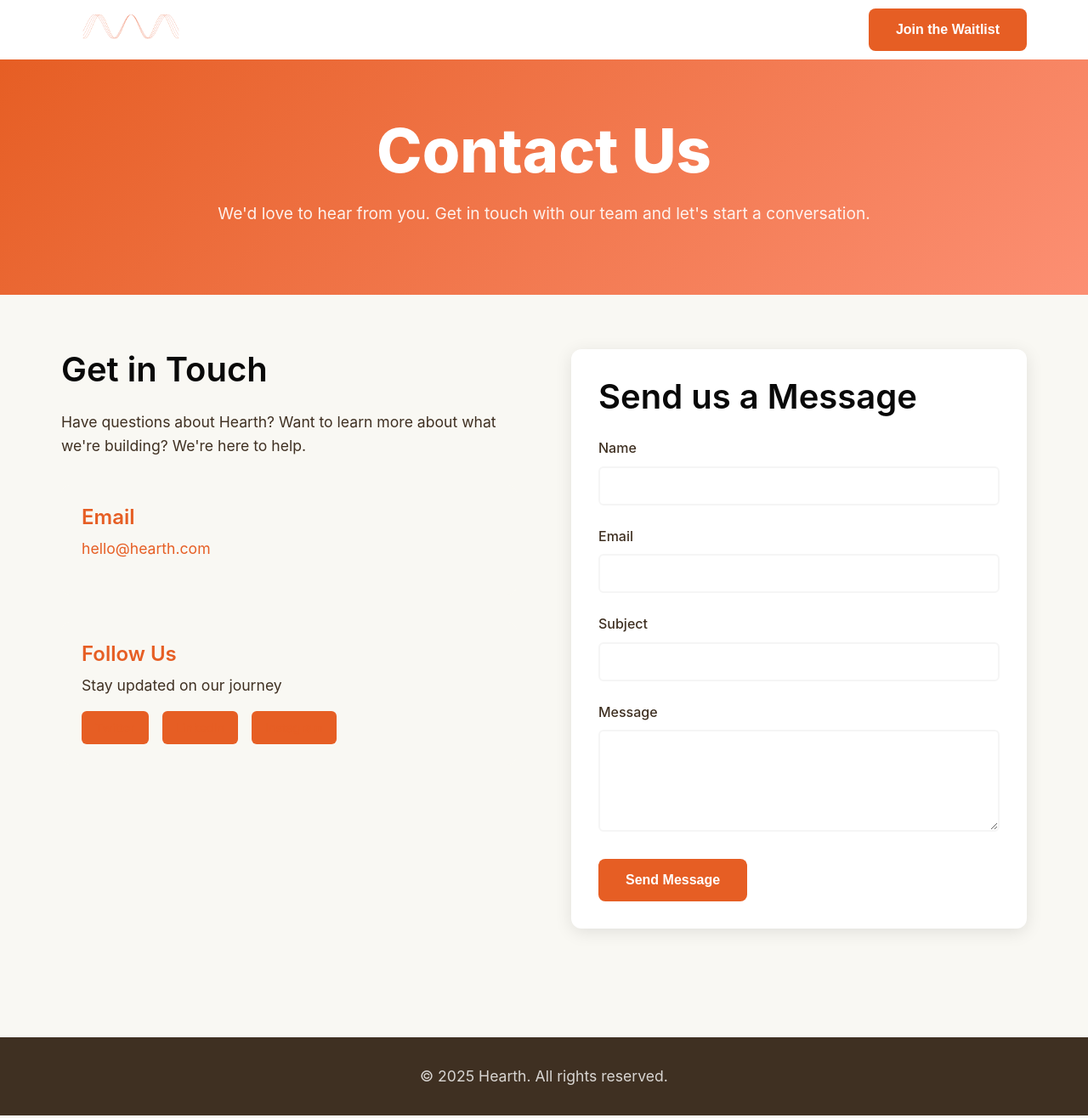
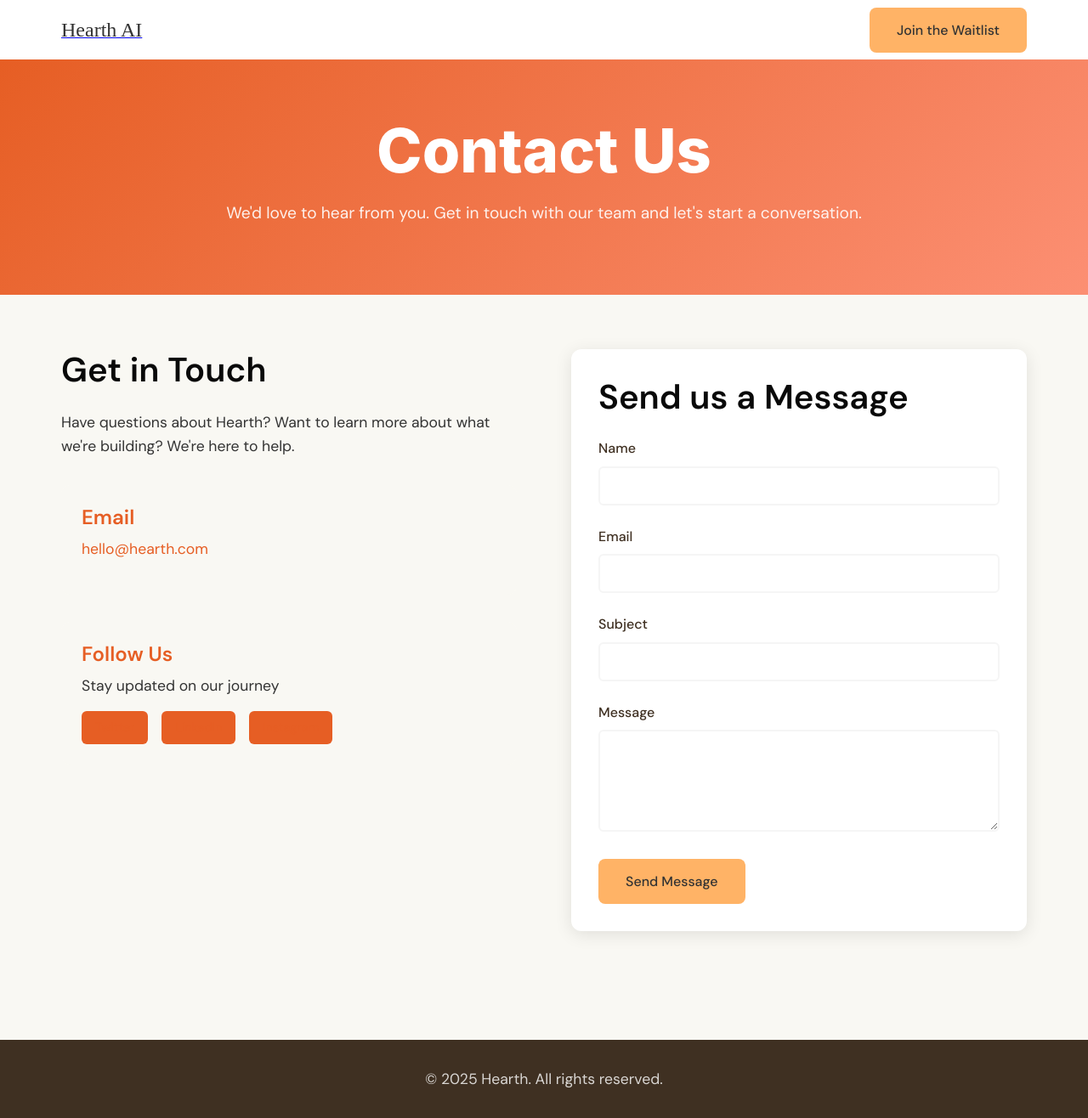
Before and after one commit to hearth-ai/hearth-ai.github.io, a Jekyll site: the page built from contact.md, in a window 1280 px wide and 1316 px high. Shown: the whole window at 85% size. Built offline with Jekyll 4.4.1, drawn with Linux system fonts in a browser that asks for light colours; some web fonts are replaced.

Commit message:
change fonts and stuf

```diff
--- a/_layouts/default.html
+++ b/_layouts/default.html
@@ -7,7 +7,7 @@
     <meta name="description" content="{% if page.description %}{{ page.description }}{% else %}{{ site.description }}{% endif %}">
     <link rel="preconnect" href="https://fonts.googleapis.com">
     <link rel="preconnect" href="https://fonts.gstatic.com" crossorigin>
-    <link href="https://fonts.googleapis.com/css2?family=Alibaba+Sans:wght@200;300;400;500;600;700;800;900&display=swap" rel="stylesheet">
+    <link href="https://fonts.googleapis.com/css2?family=Droid+Serif:ital,wght@0,400;0,700;1,400;1,700&family=DM+Sans:ital,opsz,wght@0,9..40,100..1000;1,9..40,100..1000&display=swap" rel="stylesheet">
     <link rel="stylesheet" href="{{ '/assets/css/style.css' | relative_url }}">
 </head>
 <body>
@@ -15,7 +15,7 @@
         <nav class="navbar">
             <div class="nav-container">
                 <a href="{{ '/' | relative_url }}" class="nav-logo">
-                    <img src="{{ '/assets/hearth_logo.png' | relative_url }}" alt="{{ site.title }}" class="logo">
+                    <span class="logo-text">Hearth AI</span>
                 </a>
                 <div class="nav-actions">
                     <button id="waitlist-btn" class="btn-primary">Join the Waitlist</button>
--- a/assets/css/style.css
+++ b/assets/css/style.css
@@ -17,9 +17,9 @@
 }
 
 body {
-    font-family: -apple-system, BlinkMacSystemFont, 'Segoe UI', Roboto, Oxygen, Ubuntu, Cantarell, sans-serif;
+    font-family: 'DM Sans', -apple-system, BlinkMacSystemFont, 'Segoe UI', Roboto, Oxygen, Ubuntu, Cantarell, sans-serif;
     line-height: 1.6;
-    color: var(--dark-brown);
+    color: #333;
     background-color: #F9F8F3;
 }
 
@@ -74,9 +74,12 @@ p {
     height: 70px;
 }
 
-.nav-logo .logo {
-    height: 40px;
-    width: auto;
+.logo-text {
+    font-family: 'Droid Serif', serif;
+    font-size: 1.5rem;
+    font-weight: 400;
+    color: #333;
+    text-decoration: none;
 }
 
 .nav-actions {
@@ -99,8 +102,11 @@ p {
 }
 
 .btn-primary {
-    background-color: var(--primary-orange);
-    color: var(--white);
+    background-color: #FFB366;
+    color: #333;
+    border-radius: 8px;
+    font-family: 'DM Sans', sans-serif;
+    font-weight: 500;
 }
 
 .btn-primary:hover {
@@ -126,34 +132,55 @@ p {
     height: 100vh;
     display: flex;
     align-items: center;
-    justify-content: center;
-    text-align: center;
+    justify-content: flex-start;
+    text-align: left;
     position: relative;
+    padding-left: 4rem;
+}
+
+.hero-background {
+    position: absolute;
+    top: 50%;
+    left: 50%;
+    transform: translate(-50%, -50%);
+    z-index: 1;
+    opacity: 0.3;
+}
+
+.hero-logo-bg {
+    width: 600px;
+    height: 600px;
+    object-fit: contain;
 }
 
 .hero-content {
-    max-width: 800px;
-    padding: 0 2rem;
+    position: relative;
+    z-index: 2;
+    max-width: 600px;
 }
 
 .hero-content h1 {
-    margin-bottom: 2rem;
-    color: var(--almost-black);
-    font-weight: 800;
+    font-family: 'Droid Serif', serif;
+    font-size: 3.5rem;
+    font-weight: 400;
+    line-height: 1.1;
+    margin-bottom: 1.5rem;
+    color: #333;
 }
 
 .hero-content p {
-    font-size: 1.4rem;
-    margin-bottom: 0;
-    color: var(--dark-brown);
+    font-family: 'DM Sans', sans-serif;
+    font-size: 1.2rem;
     font-weight: 400;
-    line-height: 1.6;
+    line-height: 1.5;
+    margin-bottom: 2rem;
+    color: #666;
 }
 
 .hero-actions {
     display: flex;
     gap: 1rem;
-    justify-content: center;
+    justify-content: flex-start;
     flex-wrap: wrap;
 }
 
@@ -364,10 +391,20 @@ footer {
 
     .hero {
         height: 100vh;
+        padding-left: 2rem;
     }
 
     .hero-content {
-        padding: 0 1rem;
+        max-width: 100%;
+    }
+
+    .hero-content h1 {
+        font-size: 2.5rem;
+    }
+
+    .hero-logo-bg {
+        width: 400px;
+        height: 400px;
     }
 
     .hero-actions {
```
Also changed, not shown: index.md (+8 -2 lines), assets/hearth_logo.png (deleted), 5 other files.
